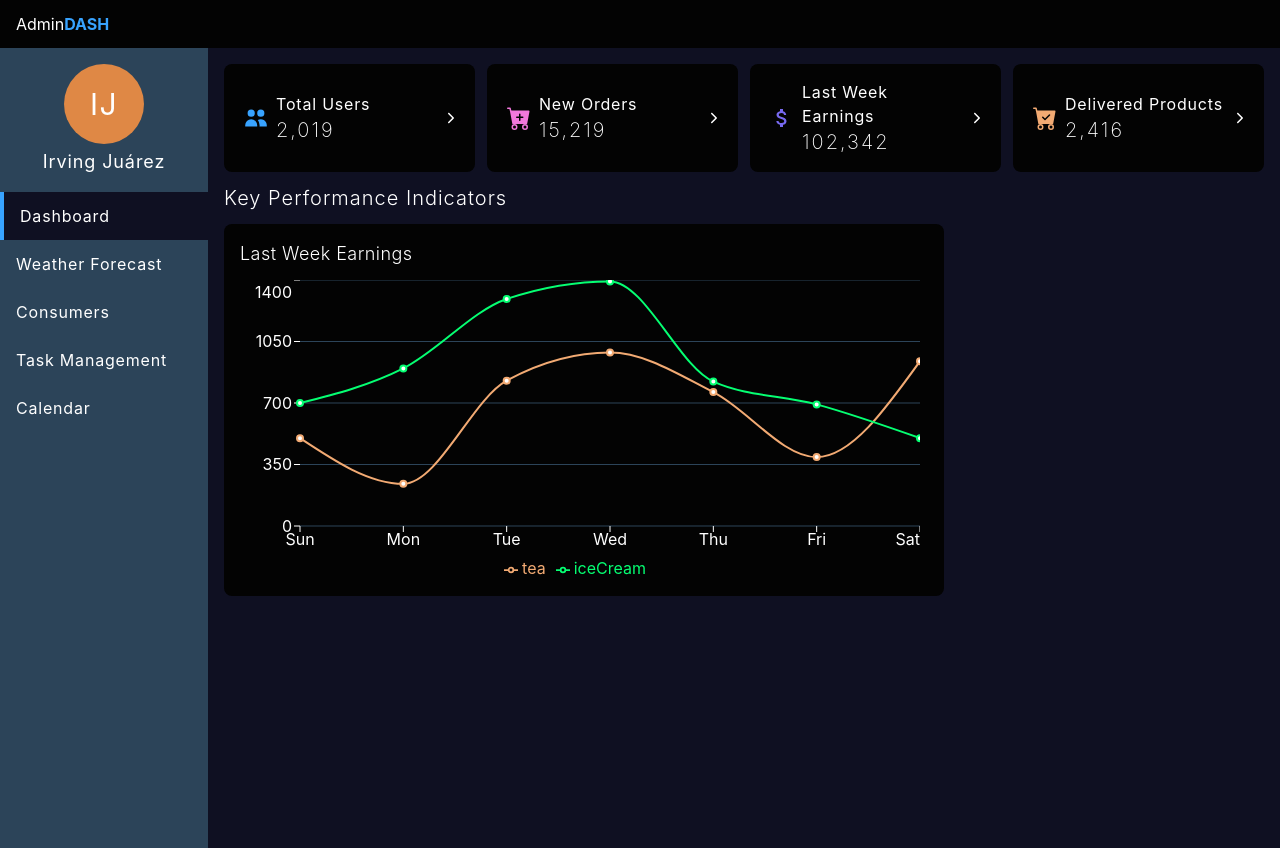
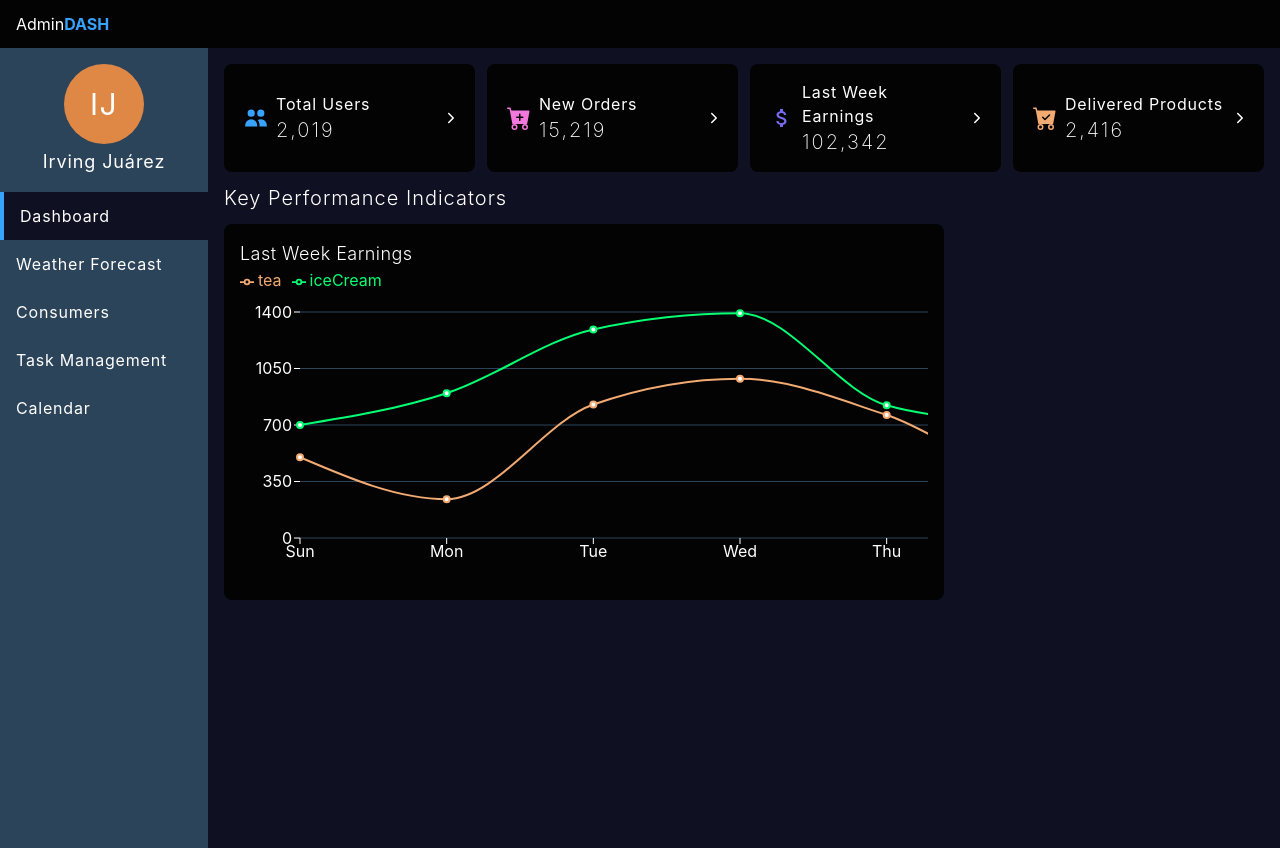
Before and after one commit to irvingvjuarez/admin-dash, a React (Vite) app: page / in a window 1280 px wide. Built offline with nearby package versions, Linux system fonts and the light colour scheme.

Commit message:
First chart fully completed

```diff
--- a/src/charts/Line.tsx
+++ b/src/charts/Line.tsx
@@ -7,44 +7,7 @@ import {
   Tooltip,
   Legend
 } from "recharts";
-
-const lastWeekEarnings = [
-  {
-    name: "Sun",
-    tea: 500,
-    iceCream: 700
-  },
-  {
-    name: "Mon",
-    tea: 240,
-    iceCream: 897
-  },
-  {
-    name: "Tue",
-    tea: 827,
-    iceCream: 1292
-  },
-  {
-    name: "Wed",
-    tea: 987,
-    iceCream: 1392
-  },
-  {
-    name: "Thu",
-    tea: 762,
-    iceCream: 822
-  },
-  {
-    name: "Fri",
-    tea: 392,
-    iceCream: 692
-  },
-  {
-    name: "Sat",
-    tea: 938,
-    iceCream: 500
-  }
-]
+import { DATA } from "../data"
 
 interface LineProps {
   title: string
@@ -52,13 +15,14 @@ interface LineProps {
 
 const ChartLine: React.FC<LineProps> = ({ title }): JSX.Element => {
   return(
-    <section className="w-full max-w-[720px] p-4 bg-primary-strong rounded-lg">
-      <h2 className="text-lg tracking-wide font-light mb-3">{title}</h2>
+    <section className="w-full lg:w-[720px] p-4 bg-primary-strong rounded-lg overflow-x-hidden">
+      <h2 className="text-lg tracking-wide font-light">{title}</h2>
 
+      <article className="overflow-x-auto pb-4 pr-3">
         <LineChart
-        width={680}
+          width={940}
           height={300}
-        data={lastWeekEarnings}
+          data={DATA.lastWeekEarnings}
           margin={{
             top: 0,
             right: 0,
@@ -70,7 +34,13 @@ const ChartLine: React.FC<LineProps> = ({ title }): JSX.Element => {
           <XAxis dataKey="name" stroke="#fff" axisLine={false} />
           <YAxis stroke="#fff" axisLine={false} />
           <Tooltip />
-        <Legend />
+          <Legend
+            layout="horizontal"
+            verticalAlign="top"
+            align="left"
+            wrapperStyle={{
+              paddingBottom: "20px"
+            }} />
           <Line
             type="monotone"
             dataKey="tea"
@@ -83,6 +53,7 @@ const ChartLine: React.FC<LineProps> = ({ title }): JSX.Element => {
             stroke="#05FF72"
             strokeWidth="2px" />
         </LineChart>
+      </article>
     </section>
   )
 }
--- a/src/data.ts
+++ b/src/data.ts
@@ -11,39 +11,39 @@ interface IData {
 export const DATA: IData = {
   lastWeekEarnings: [
     {
-      name: "Sunday",
+      name: "Sun",
       tea: 500,
       iceCream: 700
     },
     {
-      name: "Monday",
+      name: "Mon",
       tea: 240,
-      iceCream: 697
+      iceCream: 897
     },
     {
-      name: "Tuesday",
+      name: "Tue",
       tea: 827,
-      iceCream: 392
+      iceCream: 1292
     },
     {
-      name: "Wednesday",
+      name: "Wed",
       tea: 987,
-      iceCream: 392
+      iceCream: 1392
     },
     {
-      name: "Thursday",
+      name: "Thu",
       tea: 762,
       iceCream: 822
     },
     {
-      name: "Friday",
+      name: "Fri",
       tea: 392,
-      iceCream: 1292
+      iceCream: 692
     },
     {
-      name: "Saturday",
+      name: "Sat",
       tea: 938,
-      iceCream: 900
+      iceCream: 500
     }
   ],
   facts: [
```
Lines whose indentation alone changed are shown as unchanged.
